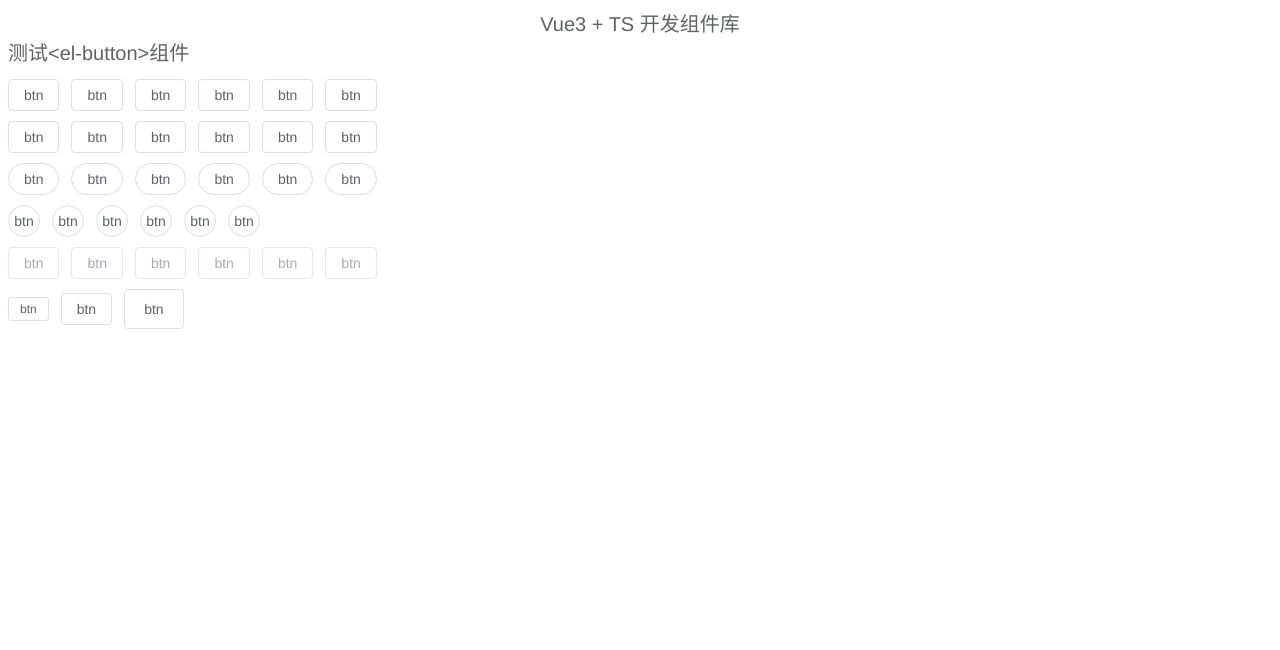
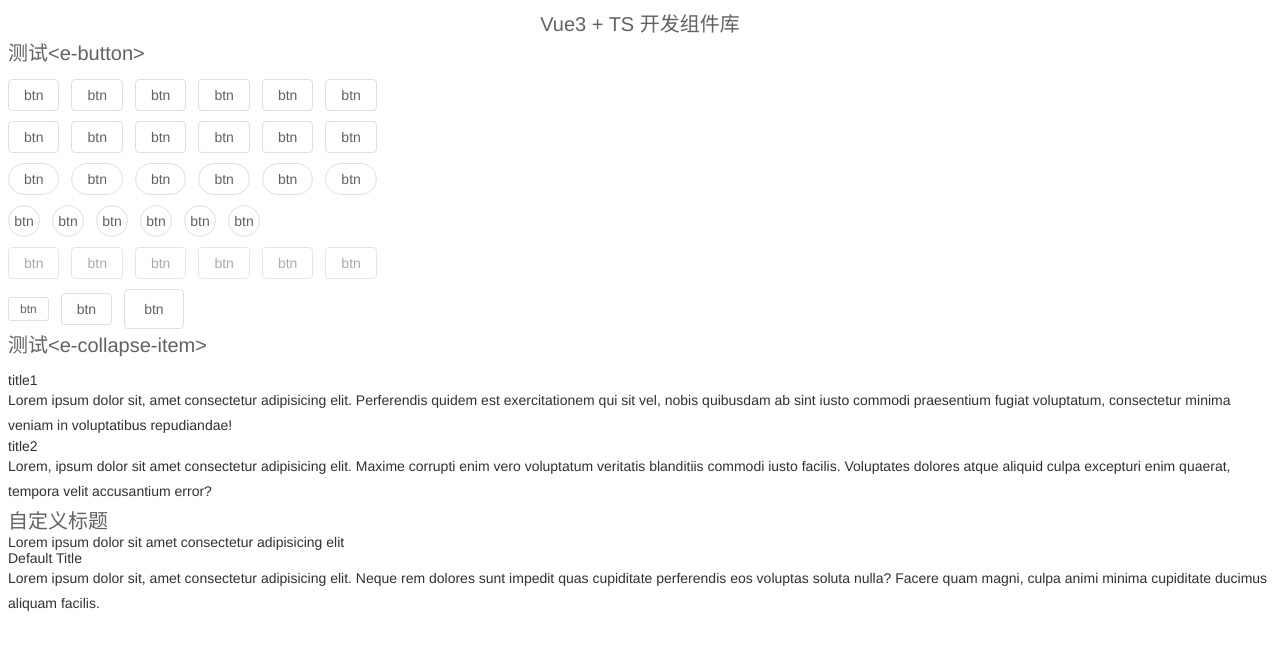
Before and after one commit to ys173711/vue3-element-lib, a Vue app: page / in a window 1280 px wide. Shown: the top 650 px of the page. Built offline with nearby package versions, Linux system fonts and the light colour scheme.

Commit message:
Collapse组件开发...

```diff
--- a/src/App.vue
+++ b/src/App.vue
@@ -1,5 +1,7 @@
 <script lang="ts" setup>
-import TestEl from '@/components/Button/Test-El.vue'
+import TestButton from '@/components/Button/E-Test.vue'
+import TestCollapse from '@/components/Collapse/E-Test.vue'
+
 </script>
 
 <template>
@@ -7,7 +9,8 @@ import TestEl from '@/components/Button/Test-El.vue'
     <h1 class="title">Vue3 + TS 开发组件库</h1>
   </header>
   <main>
-    <TestEl />
+    <TestButton />
+    <TestCollapse />
   </main>
 </template>
 
--- a/src/components/Button/Test-El.vue
+++ b/src/components/Button/E-Test.vue
@@ -6,10 +6,10 @@ import type { ButtonInstanceInterf } from '@/components/Button/types'
 const buttonRef = ref<ButtonInstanceInterf>()
 console.log('buttonRef: ', buttonRef.value?.el)
 onMounted(() => {
-  console.log('onMounted, buttonRef: ', buttonRef.value?.el)
+  // console.log('onMounted, buttonRef: ', buttonRef.value?.el)
 })
 
-const msg = ref('测试<el-button>组件')
+const msg = ref('测试<e-button>')
 
 const logMsg = () => {
   console.log('msg: ', msg.value)
--- /dev/null
+++ b/src/components/Collapse/E-Collapse-Item.vue
@@ -0,0 +1,31 @@
+<script lang='ts' setup>
+import { ref } from 'vue'
+import type { CollapseItemProps } from './types'
+
+defineOptions({name: 'ECollapseItem'})
+withDefaults(defineProps<CollapseItemProps>(), {
+  title: 'Default Title',
+})
+
+const msg = ref('test')
+</script>
+
+<template>
+  <div
+    class="e-collapse-item"
+    :class="{
+      'is-disabled': disabled,
+    }"
+  >
+    <div class="e-collapse-item__header">
+      <slot name="title">{{ title }}</slot>
+    </div>
+    <div class="e-collapse-item__main">
+      <slot></slot>
+    </div>
+  </div>
+</template>
+
+<style scoped>
+
+</style>
--- /dev/null
+++ b/src/components/Collapse/E-Test.vue
@@ -0,0 +1,33 @@
+<script lang='ts' setup>
+import { ref } from 'vue'
+import ECollapseItem from './E-Collapse-Item.vue'
+
+const msg = ref('测试<e-collapse-item>')
+</script>
+
+<template>
+  <div>
+    <h1>{{ msg }}</h1>
+    <ECollapseItem name="1" title="title1">
+      <p>Lorem ipsum dolor sit, amet consectetur adipisicing elit. Perferendis quidem est exercitationem qui sit vel, nobis quibusdam ab sint iusto commodi praesentium fugiat voluptatum, consectetur minima veniam in voluptatibus repudiandae!</p>
+    </ECollapseItem>
+    <ECollapseItem name="2" title="title2">
+      <p>Lorem, ipsum dolor sit amet consectetur adipisicing elit. Maxime corrupti enim vero voluptatum veritatis blanditiis commodi iusto facilis. Voluptates dolores atque aliquid culpa excepturi enim quaerat, tempora velit accusantium error?</p>
+    </ECollapseItem>
+    <ECollapseItem name="3" title="title3">
+      <template #title>
+        <h1>自定义标题</h1>
+      </template>
+      <template #default>
+        <span>Lorem ipsum dolor sit amet consectetur adipisicing elit</span>
+      </template>
+    </ECollapseItem>
+    <ECollapseItem name="4" disabled>
+      <p>Lorem ipsum dolor sit, amet consectetur adipisicing elit. Neque rem dolores sunt impedit quas cupiditate perferendis eos voluptas soluta nulla? Facere quam magni, culpa animi minima cupiditate ducimus aliquam facilis.</p>
+    </ECollapseItem>
+  </div>
+</template>
+
+<style scoped>
+
+</style>
--- /dev/null
+++ b/src/components/Collapse/types.ts
@@ -0,0 +1,18 @@
+import type { Ref, InjectionKey } from "vue";
+
+
+// <ECollapseItem>的props
+export interface CollapseItemProps {
+  name: string | number;
+  title?: string;
+  disabled?: boolean;
+}
+export type NameTyp = CollapseItemProps['name']
+
+// <ECollapse>通过slot传给<ECollapseItem>的ctx
+export interface CollapseContext<T> {
+  activeName: Ref<T>[];
+  handleItemClick: (name: T) => void;
+}
+export const collapseContextKey: InjectionKey<CollapseContext<NameTyp>> = Symbol("ECollapseContext");
+// : InjectionKey<CollapseContext<string | number>>
```
Also changed, not shown: src/components/Collapse/E-Collapse.vue (added, +27 -0 lines), src/components/Collapse/style.css (added).
